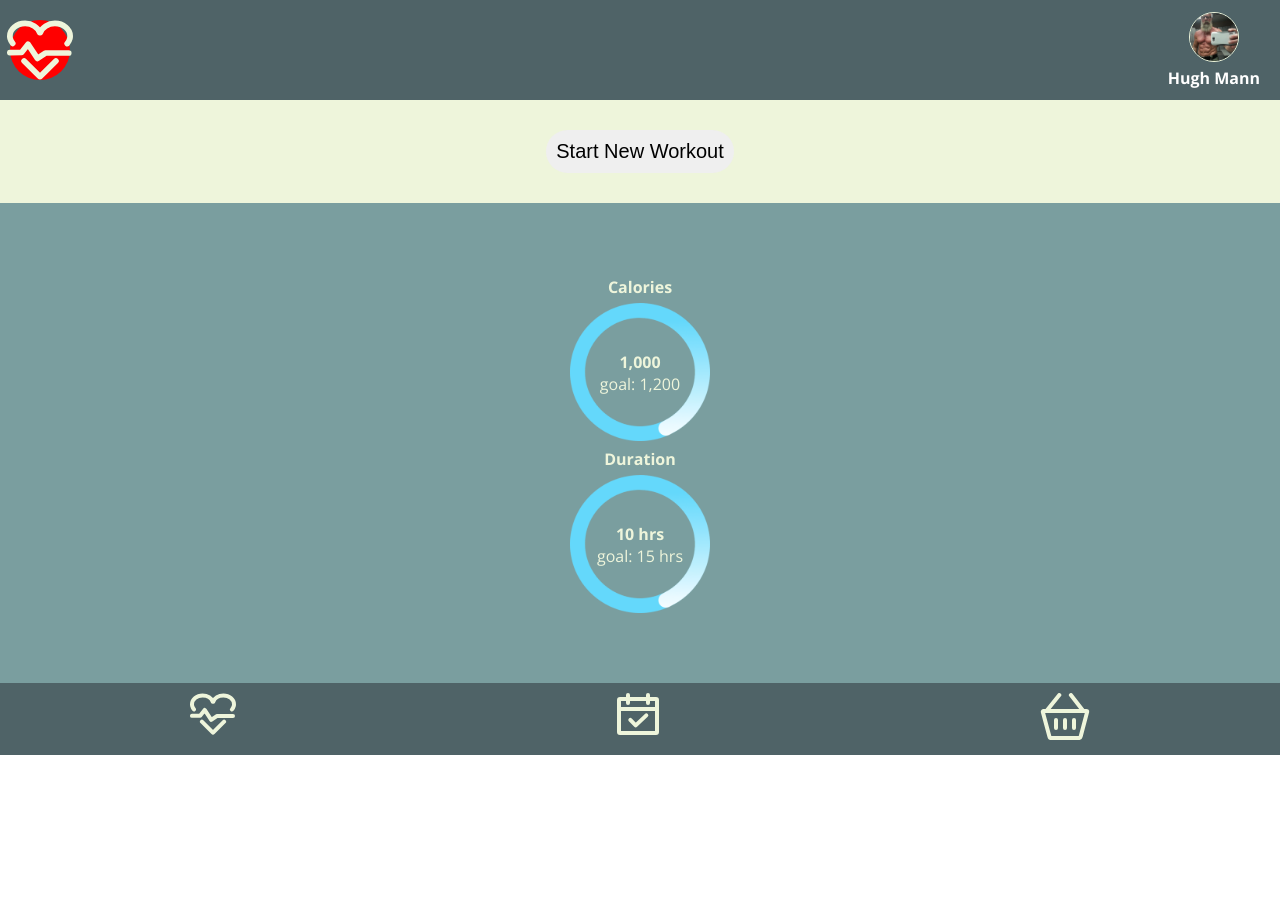
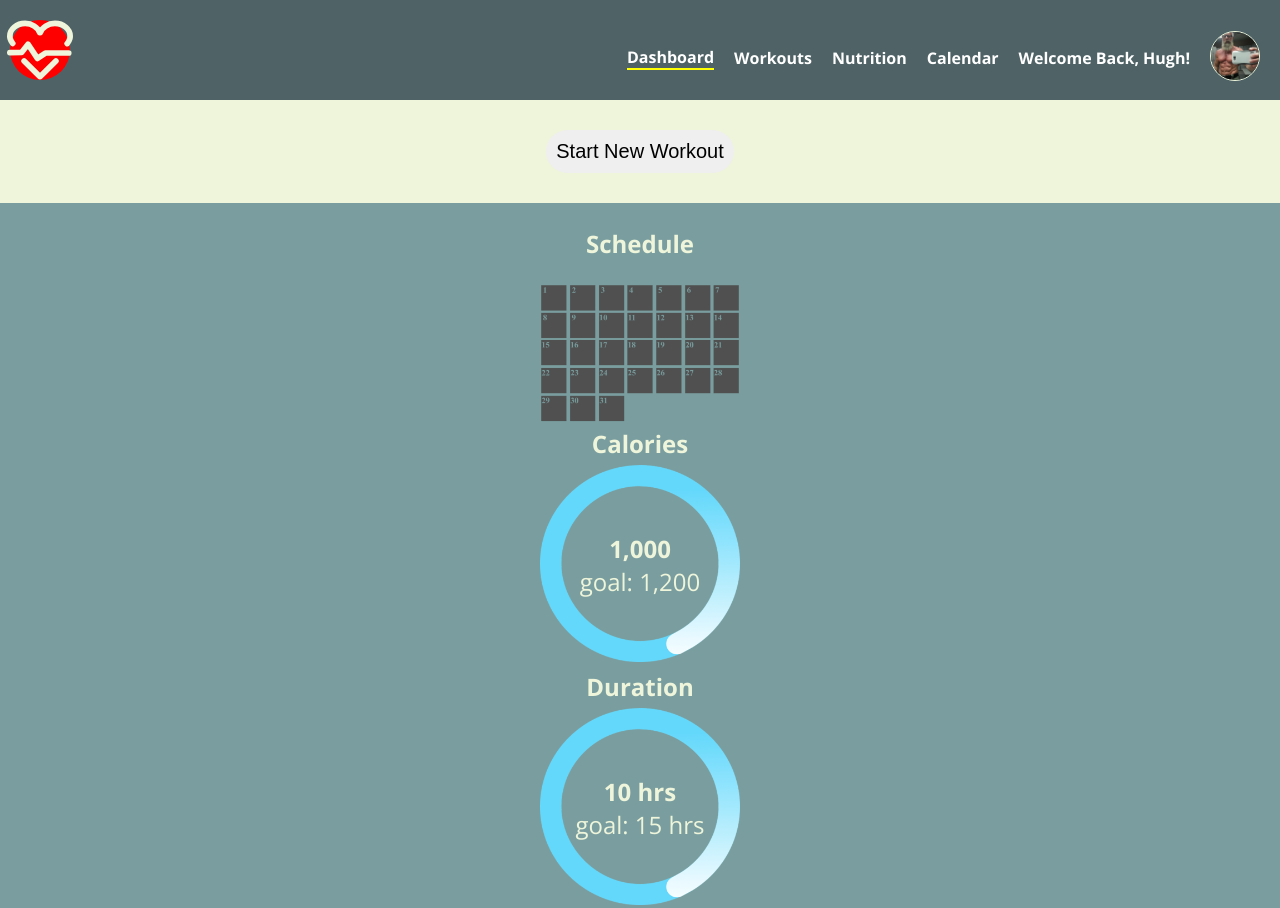
Before and after one commit to ciarabujanos/fitness-challenge, a plain HTML site: page index.html in a window 1280 px wide. Before the commit the page ends 800 px from the top, so only its background shows below. Drawn offline with nearby package versions, Linux system fonts and the light colour scheme.

Commit message:
Updates to comp

```diff
--- a/index.html
+++ b/index.html
@@ -1,5 +1,6 @@
 <!DOCTYPE html>
 <html>
+
 <head>
   <meta charset="utf-8">
   <title>Fitness Challenge</title>
@@ -7,6 +8,7 @@
   <link href="https://fonts.googleapis.com/css?family=Open+Sans:300,700" rel="stylesheet">
   <meta name="viewport" content="width=device-width">
 </head>
+
 <body>
   <main class="main-container">
     <header class="header">
@@ -19,17 +21,23 @@
           <li class="workouts nav-item">Workouts</li>
           <li class="nutrition nav-item">Nutrition</li>
           <li class="calendar nav-item">Calendar</li>
+          <li class="more nav-item">More...</li>
           <li class="welcome nav-item">Welcome Back, Hugh!</li>
+          <div class="nav-item profile">
             <li class="avatar nav-item"><img class="profile-pic" src="assets/avatar.png" alt="avatar"></li>
             <li class="name nav-item">Hugh Mann</li>
             <li class="logout nav-item">Logout</li>
+          </div>
         </ul>
       </div>
     </header>
     <section class="content-container">
       <section class="graph-container">
 
-          <div class="calendar"><p>Schedule</p></div>
+        <div class="big-calendar">
+          <p>Schedule</p>
+          <img class="schedule-calendar" src="assets/big_calendar.png" alt="calendar" />
+        </div>
         <div class="cal-info">
           <p>Calories</p>
           <div class="calorie-graph"><span>1,000</span><span class="goal-details">goal: 1,200</span></div>
@@ -54,4 +62,5 @@
   </main>
 
 </body>
+
 </html>
--- a/main.css
+++ b/main.css
@@ -3,6 +3,7 @@ body {
   font-family: 'Open Sans', sans-serif;
   font-weight: 700;
   color: #eef5db;
+  /*width: 100%;*/
 }
 
 .main-container {
@@ -10,6 +11,7 @@ body {
   flex-direction: column;
   justify-content: center;
   align-items: center;
+  width: 100%;
 }
 
 .header {
@@ -31,12 +33,6 @@ body {
   border-radius: 100%;
 }
 
-.nav-list {
-  display: flex;
-  flex-direction: column;
-  list-style-type: none;
-}
-
 li {
   margin-right: 20px;
 }
@@ -48,7 +44,9 @@ li {
 .welcome,
 .profile-container,
 .summary-container,
-.logout {
+.logout,
+.more,
+.big-calendar {
   display: none;
 }
 
@@ -59,13 +57,9 @@ li {
   width: 100%;
 }
 
-.mobile-nav-container {
-  display: flex;
-}
-
 .graph-container {
   display: flex;
-  justify-content: center;
+  justify-content: space-around;
   flex-direction: column;
   align-items: center;
   background-color: #7a9e9f;
@@ -77,6 +71,7 @@ li {
   display: flex;
   justify-content: center;
   background-color: #eef5db;
+  /*height: 13vh;*/
 }
 
 .calorie-graph,
@@ -106,7 +101,6 @@ li {
 .cal-info p,
 .duration-info p {
   margin: 5px 0;
-
 }
 
 .cal-info,
@@ -132,6 +126,8 @@ li {
 .nav-list {
   display: flex;
   align-items: center;
+  list-style-type: none;
+  margin-bottom: 0;
 }
 
 .profile-pic {
@@ -144,6 +140,80 @@ li {
 .goal-details {
   font-weight: 300;
 }
-/*.bottom-nav {
-  flex-grow: 1;
-}*/
+
+.profile {
+  display: flex;
+  flex-direction: column;
+  align-items: center;
+}
+
+@media screen and (min-width: 400px) {
+  .calorie-graph,
+  .duration-graph {
+    height: 200px;
+    width: 200px;
+  }
+  .goal-details,
+  .duration-graph,
+  .calorie-graph,
+  .cal-info p,
+  .duration-info p,
+  .big-calendar p {
+    font-size: 24px;
+  }
+  .schedule-calendar {
+    width: 200px;
+  }
+  .graph-container {
+    height: 100%;
+  }
+  .more {
+    display: block;
+    padding: 20px 5px;
+  }
+  .mobile-nav-container {
+    display: none;
+  }
+  .big-calendar {
+    display: flex;
+    flex-direction: column;
+    align-items: center;
+  }
+}
+
+@media screen and (min-width: 450px) {
+  .dashboard {
+    display: block;
+    border-bottom: 2px solid yellow;
+  }
+}
+
+@media screen and (min-width: 580px) {
+  .workouts {
+    display: block;
+  }
+}
+
+@media screen and (min-width: 650px) {
+  .nutrition {
+    display: block;
+  }
+}
+
+@media screen and (min-width: 768px) {
+  .calendar {
+    display: block;
+  }
+  .more {
+    display: none;
+  }
+}
+
+@media screen and (min-width: 810px) {
+  .welcome {
+    display: block;
+  }
+  .name {
+    display: none;
+  }
+}
```
Also changed, not shown: assets/big_calendar.png (added), 1 other file. Lines whose indentation alone changed are shown as unchanged.
